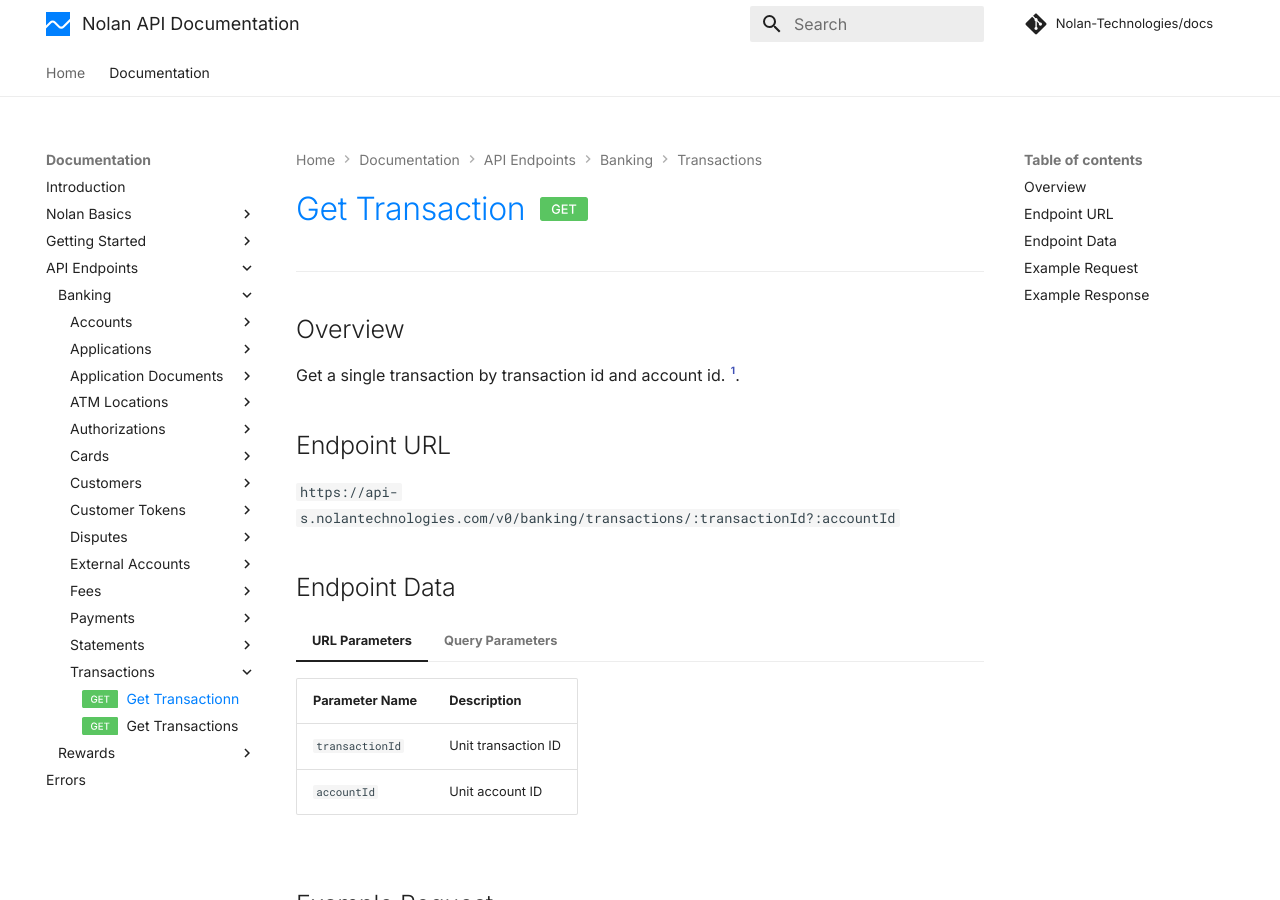
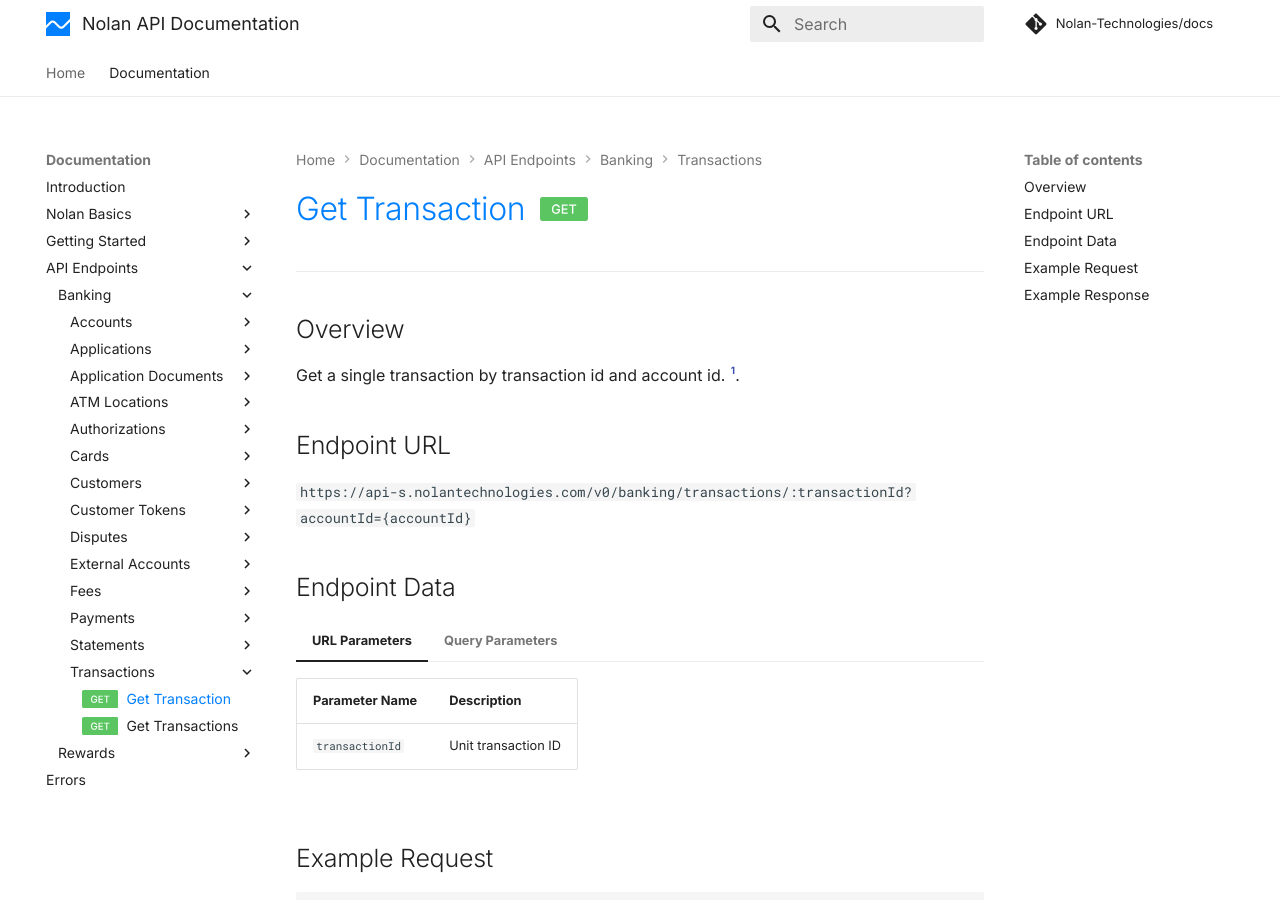
Before and after one commit to Nolan-Technologies/docs, an MkDocs documentation site: the page built from site/content/docs/endpoints/banking/transactions/get-transaction.md, in a window 1280 px wide and 900 px high. Built offline with MkDocs 1.6.1 and Material for MkDocs 9.7.7, drawn with Linux system fonts in a browser that asks for light colours; comment, search, counter and statistics services are not loaded.

Commit message:
Cleaned up banking/transactions

```diff
--- a/mkdocs.yml
+++ b/mkdocs.yml
@@ -80,7 +80,7 @@ nav:
           - Get by Account: docs/endpoints/banking/statements/get-by-account.md
           - Get HTML: docs/endpoints/banking/statements/get-html.md
         - Transactions:
-          - Get Transactionn: docs/endpoints/banking/transactions/get-transaction.md
+          - Get Transaction: docs/endpoints/banking/transactions/get-transaction.md
           - Get Transactions: docs/endpoints/banking/transactions/get-transactions.md
       - Rewards:
         - Reconciliations:
```
Also changed, not shown: site/content/docs/endpoints/banking/transactions/get-transaction.md, site/content/docs/endpoints/banking/transactions/get-transactions.md.
